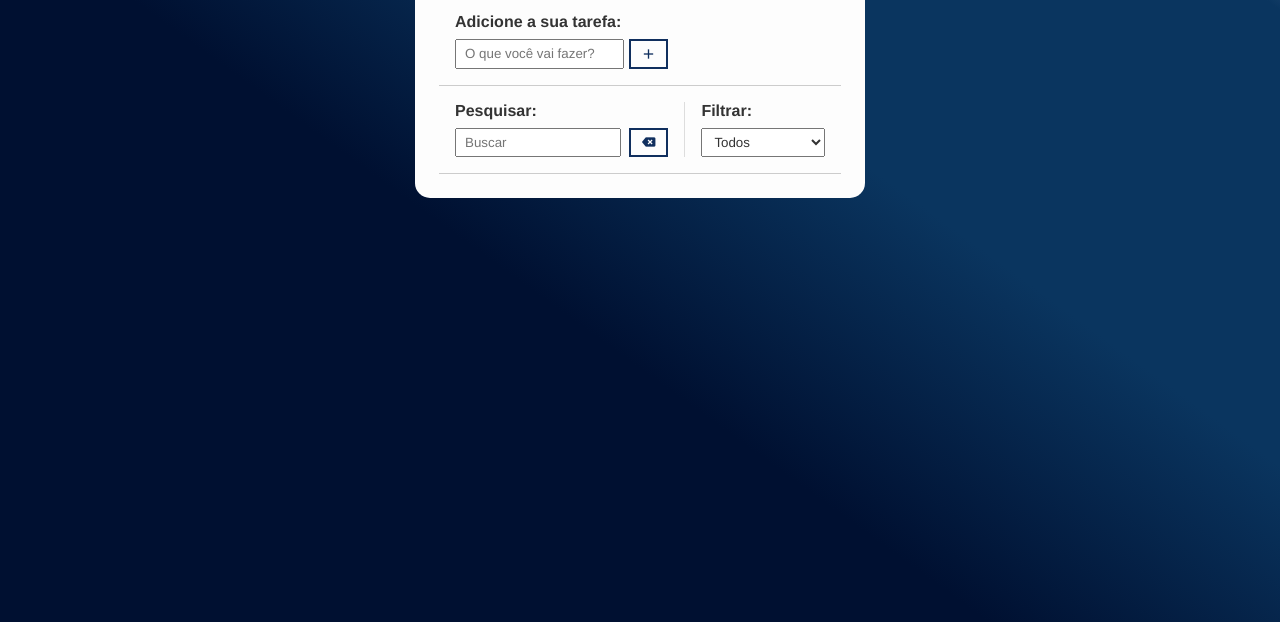
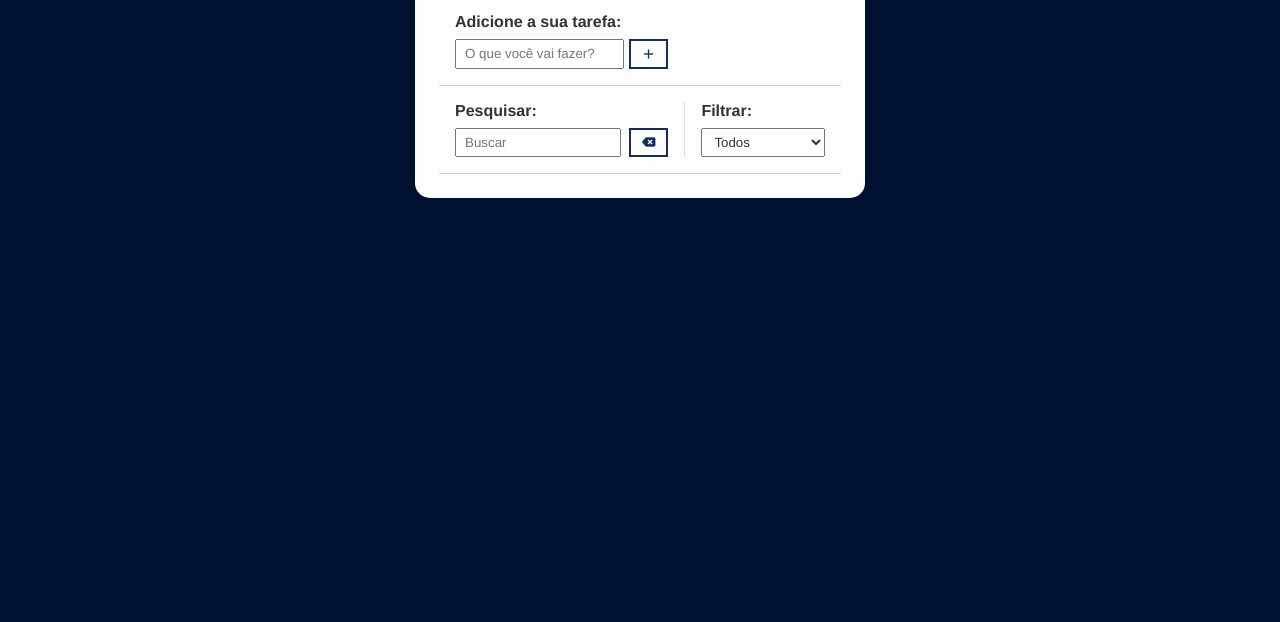
Before and after one commit to fariassdanilo/To-do-list, a plain HTML site: page index.html in a window 1280 px wide. Shown: the part 200-822 px from the top of the page. After the commit the page ends 800 px from the top, so only its background shows below. Drawn offline with nearby package versions, Linux system fonts and the light colour scheme.

Commit message:
second-comit

```diff
--- a/css/style.css
+++ b/css/style.css
@@ -8,10 +8,7 @@
 }
 
 body {
-    height: 86.7vh;
-    background: linear-gradient(36deg, rgba(0,16,49,1) 41%, rgba(10,53,95,1) 62%, rgba(10,53,95,1) 88%, rgba(134,164,198,1) 100%);
-    background-size: cover;
-    background-repeat: no-repeat;
+    background: rgba(0,16,49,1);
 }
 
 button {
```
